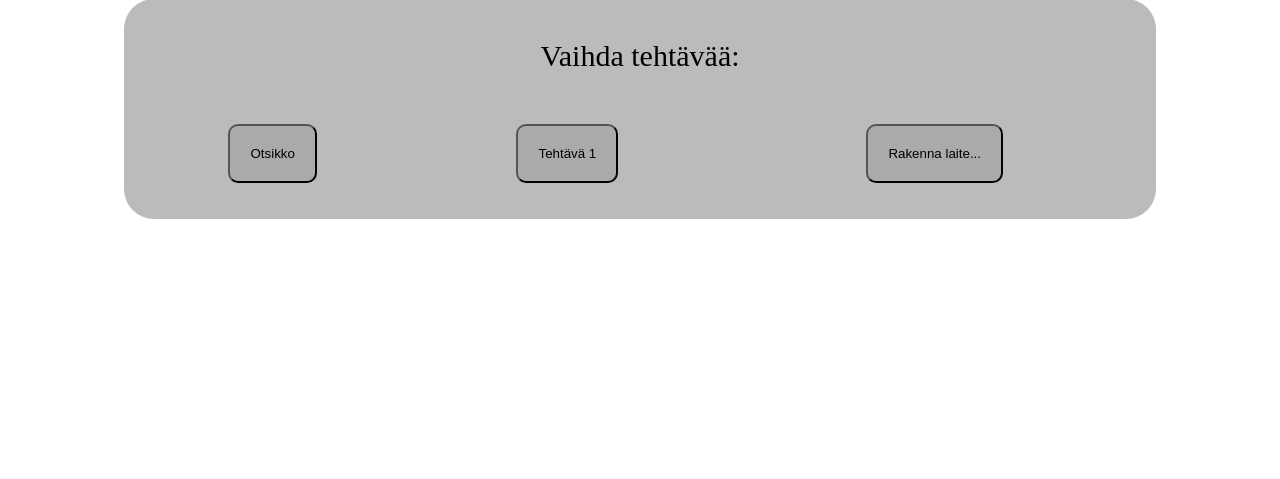
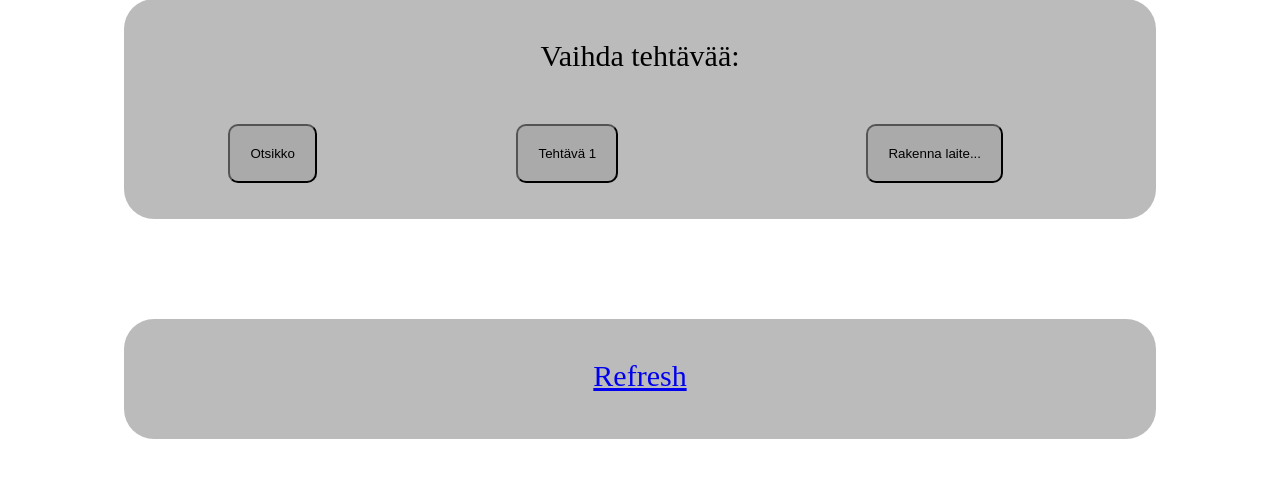
Before and after one commit to varesa/ContestScreen, a PHP site: page /controlpanel.php?refresh in a window 1280 px wide. Shown: the part 321-800 px from the top of the page. Run offline with PHP 8.4, Linux system fonts and the light colour scheme.

Commit message:
Added a manual refresh button

```diff
--- a/controlpanel.php
+++ b/controlpanel.php
@@ -1,7 +1,13 @@
 <?php
+
+    date_default_timezone_set('Europe/Helsinki');
+
     if(array_key_exists('id', $_GET)) {
 	file_put_contents("./currenttask.txt", $_GET['id']);
-	date_default_timezone_set('Europe/Helsinki');
+	file_put_contents("./timecode.txt", date(DateTime::ISO8601));
+    }
+
+    if(array_key_exists('refresh', $_GET)) {
 	file_put_contents("./timecode.txt", date(DateTime::ISO8601));
     }
 
@@ -34,14 +40,14 @@
             border-radius: 30px;
         }
 
+        .box p {
+	    text-align: center;
+        }
+
         #status_box {
             margin-top: 100px;
             height: 100px;
             background-color: #BBBBBB;
-        }
-
-        #status_box p{
-            text-align: center;
         }
 
         #buttons_box {
@@ -49,10 +55,6 @@
             margin-top: 100px;
             height: 200px;
             background-color: #BBBBBB;
-        }
-
-        #buttons_box p {
-            text-align: center;
         }
 
         #buttons_table {
@@ -87,11 +89,15 @@
                 foreach ($files as $file) {
             	    //$id = implode(array_slice(explode($file, "."), 0, -1), ".");
             	    $name = implode(array_splice(file("tasks/" . $file), 0, 1));
-            	    print("<td><button id=\"button1\" class=\"button\" onClick=\"parent.location='controlpanel.php?id=$file' \">$name</button></td>");
+            	    print("<td><button class=\"button\" onClick=\"parent.location='controlpanel.php?id=$file' \">$name</button></td>");
             	}
                 ?>
             </tr>
         </table>
     </div>
+
+    <div id="status_box" class="box">
+	<a href="controlpanel.php?refresh"><p>Refresh</p></a>
+    </div>
 </body>
 </html>
```
